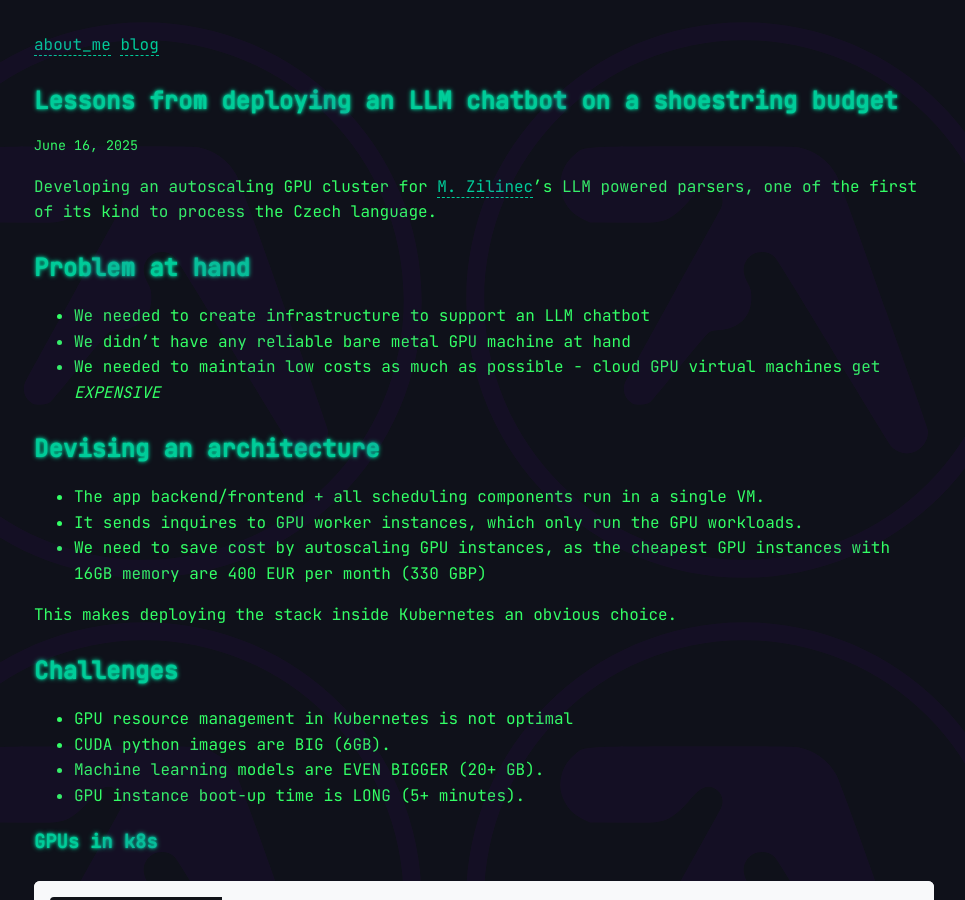
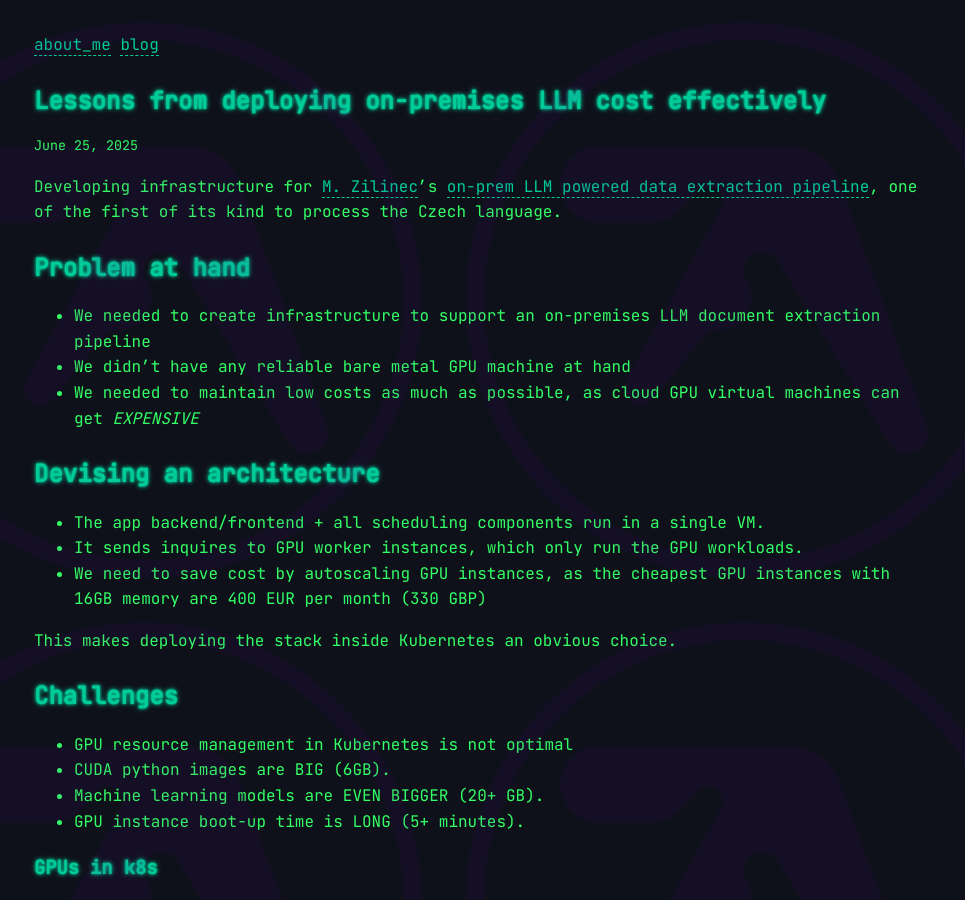
Before and after one commit to opsmartin/portfolio-static-page, a Jekyll site: the page built from _posts/2025-06-25-lessons-from-deploying-onprem-LLM-cost-effectively.md, in a window 1280 px wide and 900 px high. Shown: the whole window, without its empty margins (156-1121 px from the left). Built offline with Jekyll 4.4.1, drawn with Linux system fonts in a browser that asks for light colours.

Commit message:
Update 2025-06-25-lessons-from-deploying-onprem-LLM-cost-effectively.md

```diff
--- a/_posts/2025-06-16-running-gpu-clusters-on-a-shoestring-budget.md
+++ b/_posts/2025-06-25-lessons-from-deploying-onprem-LLM-cost-effectively.md
@@ -1,18 +1,24 @@
 ---
 layout: post
-title: "Lessons from deploying an LLM chatbot on a shoestring budget"
-date: 2025-06-16
-categories: [general]
+title: "Lessons from deploying on-premises LLM cost effectively"
+date: 2025-06-25
+categories:
+  - AI
+  - LLM
+  - On-Premises
+  - Infrastructure
+  - CD
+  - Cost-Optimization
 ---
 
-Developing an autoscaling GPU cluster for [M. Zilinec](https://linkedin.com/in/matus-zilinec)'s LLM powered parsers, one of the first of its kind to process the Czech language.
-
+Developing infrastructure for [M. Zilinec](https://linkedin.com/in/matus-zilinec)'s [on-prem LLM powered data extraction pipeline](https://pactus.ai/),
+one of the first of its kind to process the Czech language.
 
 ## Problem at hand
 
-- We needed to create infrastructure to support an LLM chatbot
+- We needed to create infrastructure to support an on-premises LLM document extraction pipeline
 - We didn't have any reliable bare metal GPU machine at hand
-- We needed to maintain low costs as much as possible - cloud GPU virtual machines get *EXPENSIVE*
+- We needed to maintain low costs as much as possible, as cloud GPU virtual machines can get *EXPENSIVE*
 
 ## Devising an architecture
 
```
